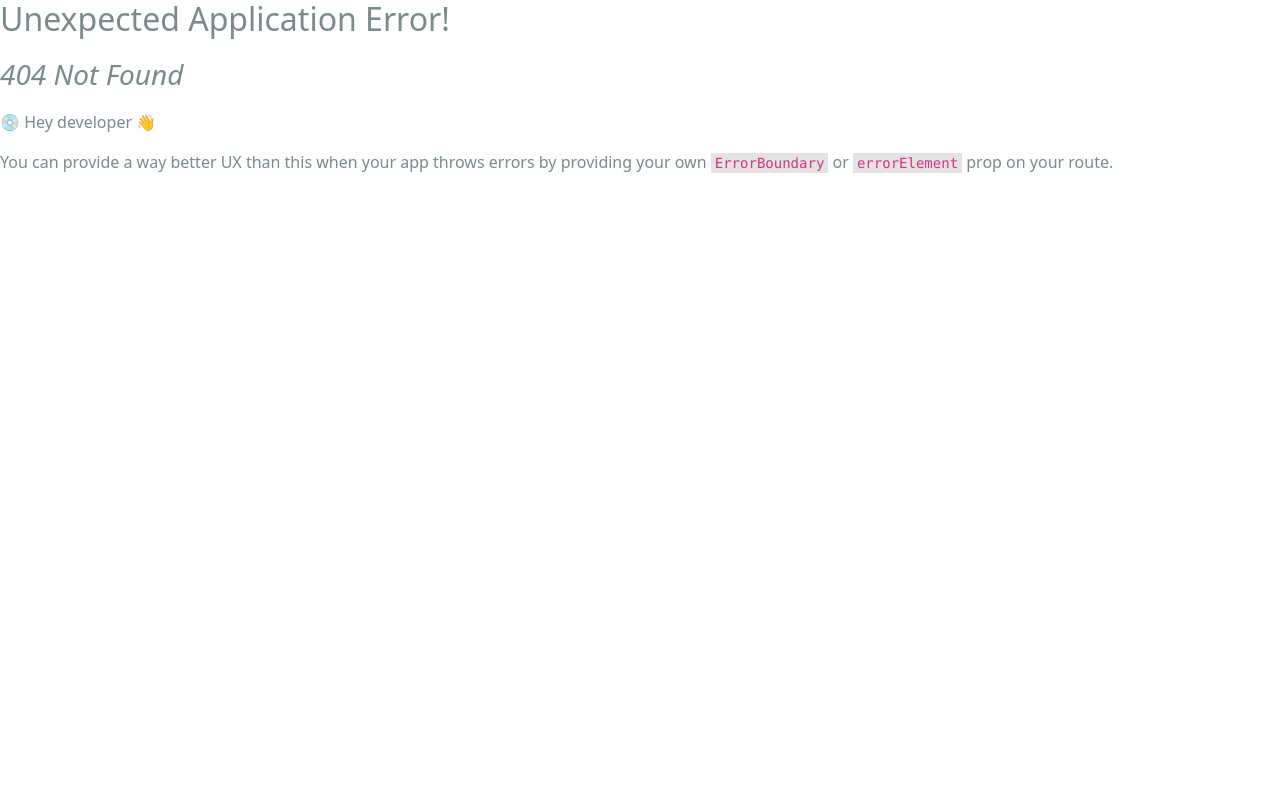
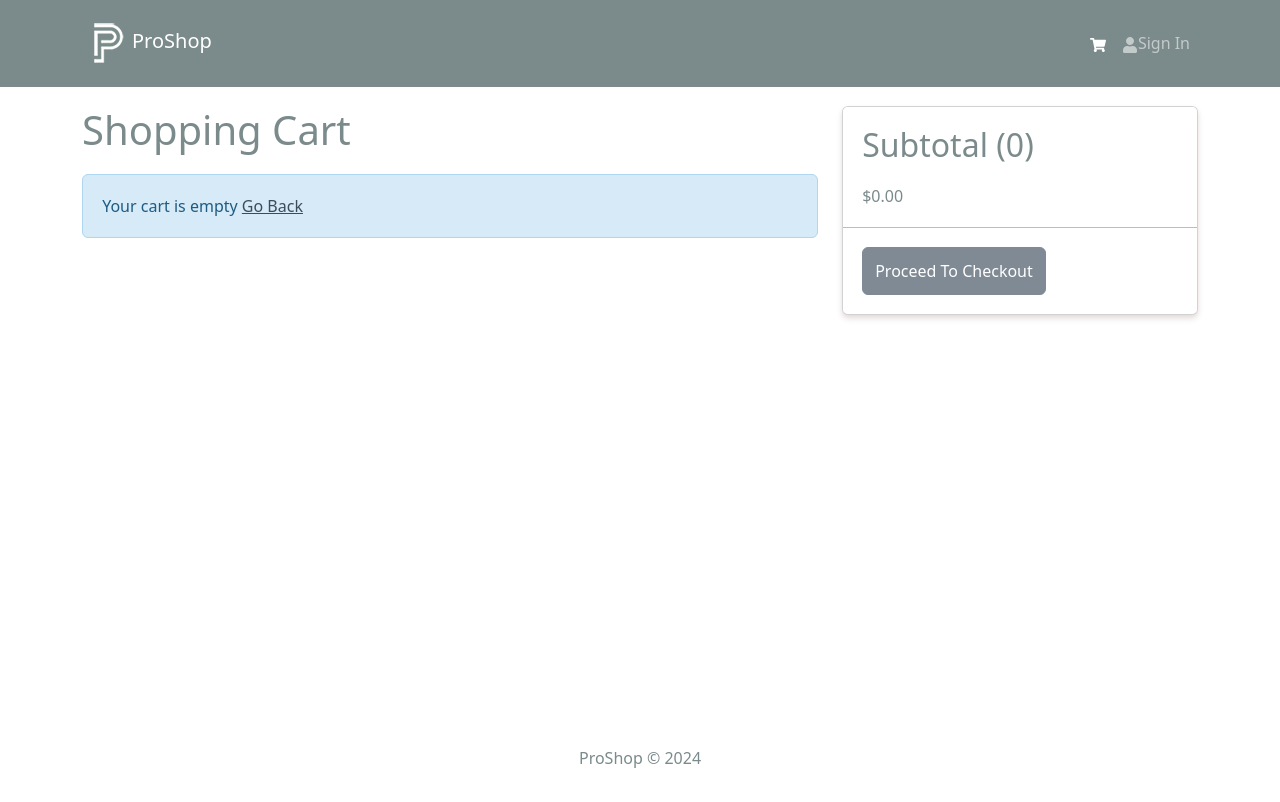
Before and after one commit to patryk-pi/proshop, a React (Create React App) app in the folder frontend/: page /cart in a window 1280 px wide. Before the commit this address had no page. Shown: the top 802 px of the page. Built offline with nearby package versions, Linux system fonts and the light colour scheme.

Commit message:
created CartScreen

```diff
--- a/frontend/src/index.js
+++ b/frontend/src/index.js
@@ -15,12 +15,14 @@
 import reportWebVitals from "./reportWebVitals";
 import HomeScreen from "./screens/HomeScreen";
 import ProductScreen from "./screens/ProductScreen";
+import CartScreen from "./screens/CartScreen";
 
 const router = createBrowserRouter(
     createRoutesFromElements(
         <Route path="/" element={<App />}>
             <Route index={true} path="/" element={<HomeScreen />} />
             <Route path="/product/:id" element={<ProductScreen />} />
+            <Route path="/cart" element={<CartScreen />} />
         </Route>
     )
 );
--- /dev/null
+++ b/frontend/src/screens/CartScreen.jsx
@@ -0,0 +1,133 @@
+import { Link, useNavigate } from "react-router-dom";
+import { useDispatch, useSelector } from "react-redux";
+import {
+    Row,
+    Col,
+    ListGroup,
+    Image,
+    Form,
+    Button,
+    Card,
+} from "react-bootstrap";
+
+import { FaTrash } from "react-icons/fa";
+import Message from "../components/Message";
+import { addToCart } from "../slices/cartSlice";
+
+const CartScreen = () => {
+    const navigate = useNavigate();
+    const dispatch = useDispatch();
+
+    const cart = useSelector((state) => state.cart);
+    console.log(cart);
+    const { cartItems } = cart;
+
+    const addToCartHandler = async (product, qty) => {
+        dispatch(
+            addToCart({
+                ...product,
+                qty,
+            })
+        );
+    };
+
+    return (
+        <Row>
+            <Col md={8}>
+                <h1 style={{ marginBottom: "20px" }}>Shopping Cart</h1>
+                {cartItems.length === 0 ? (
+                    <Message>
+                        Your cart is empty <Link to="/">Go Back</Link>
+                    </Message>
+                ) : (
+                    <ListGroup variant="flush">
+                        {cartItems.map((item) => (
+                            <ListGroup.Item key={item._id}>
+                                <Row>
+                                    <Col md={2}>
+                                        <Image
+                                            src={item.image}
+                                            alt={item.name}
+                                            fluid
+                                            rounded
+                                        />
+                                    </Col>
+                                    <Col md={3}>
+                                        <Link to={`/product/${item._id}`}>
+                                            {item.name}
+                                        </Link>
+                                    </Col>
+                                    <Col md={2}>${item.price}</Col>
+                                    <Col md={2}>
+                                        <Form.Control
+                                            as="select"
+                                            value={item.qty}
+                                            onChange={(e) =>
+                                                addToCartHandler(
+                                                    item,
+                                                    Number(e.target.value)
+                                                )
+                                            }
+                                        >
+                                            {[
+                                                ...Array(
+                                                    item.countInStock
+                                                ).keys(),
+                                            ].map((x) => (
+                                                <option
+                                                    key={x + 1}
+                                                    value={x + 1}
+                                                >
+                                                    {x + 1}
+                                                </option>
+                                            ))}
+                                        </Form.Control>
+                                    </Col>
+                                    <Col md={2}>
+                                        <Button type="button" variant="light">
+                                            <FaTrash />
+                                        </Button>
+                                    </Col>
+                                </Row>
+                            </ListGroup.Item>
+                        ))}
+                    </ListGroup>
+                )}
+            </Col>
+            <Col md={4}>
+                <Card>
+                    <ListGroup variant="flush">
+                        <ListGroup.Item>
+                            <h2>
+                                Subtotal (
+                                {cartItems.reduce(
+                                    (acc, item) => acc + +item.qty,
+                                    0
+                                )}
+                                )
+                            </h2>
+                            $
+                            {cartItems
+                                .reduce(
+                                    (acc, item) =>
+                                        acc + +item.qty * +item.price,
+                                    0
+                                )
+                                .toFixed(2)}
+                        </ListGroup.Item>
+                        <ListGroup.Item>
+                            <Button
+                                type="button"
+                                className="btn-block"
+                                disabled={cartItems.length === 0 ? true : false}
+                            >
+                                Proceed To Checkout
+                            </Button>
+                        </ListGroup.Item>
+                    </ListGroup>
+                </Card>
+            </Col>
+        </Row>
+    );
+};
+export default CartScreen;
```
